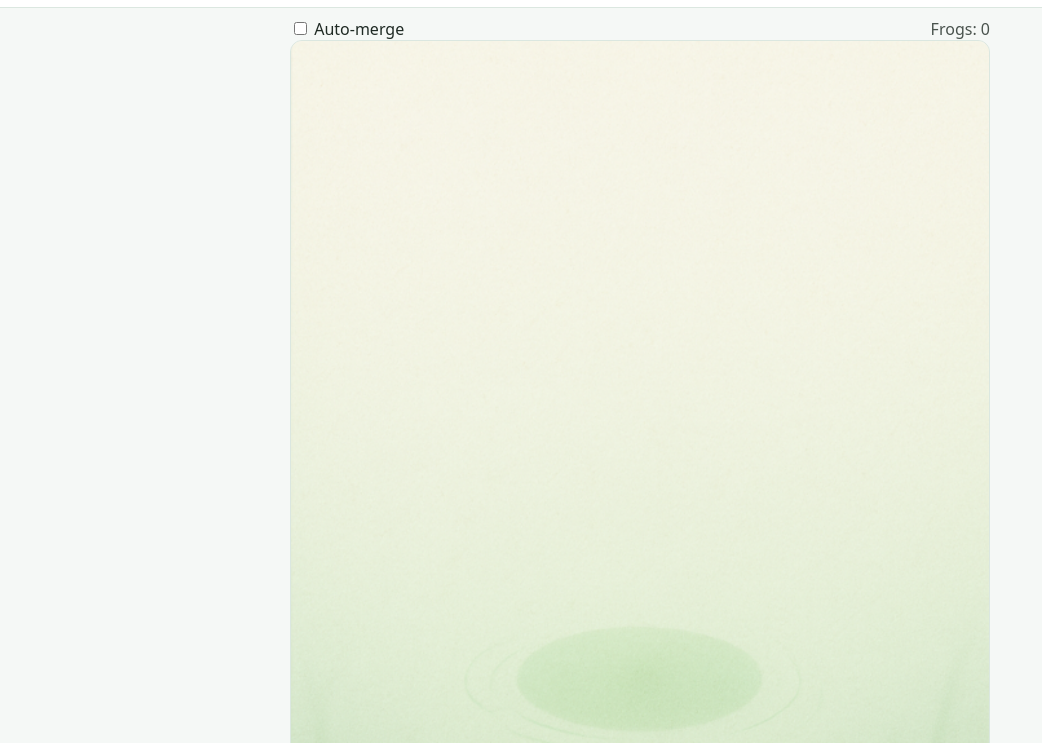
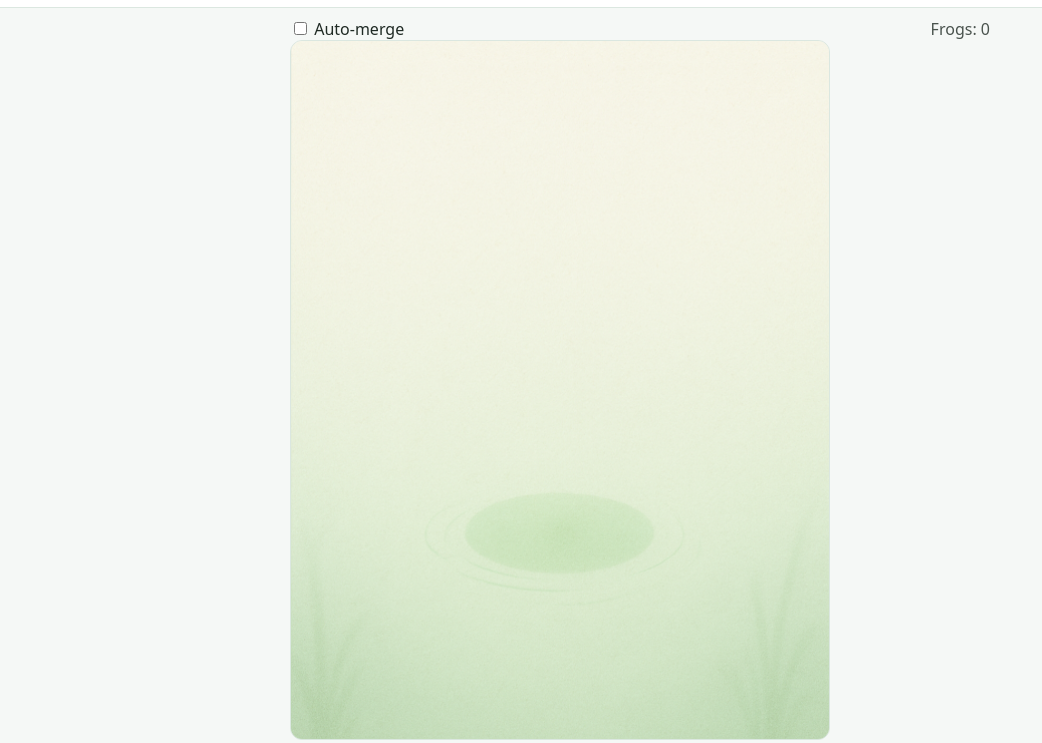
Before and after one commit to MarkNemeth05/Frog-Pod, a plain HTML site: page index.html in a window 1280 px wide. Both pictures are taken after a click on the button "Pond". Shown: the part 42-785 px from the top of the page, without its empty margins (0-1042 px from the left). Drawn offline with Linux system fonts and the light colour scheme.

Commit message:
better picture quality

```diff
--- a/index.html
+++ b/index.html
@@ -67,7 +67,7 @@
         </label>
         <div class="stat">Frogs: <span id="frogCount">0</span></div>
       </div>
-      <canvas id="pondCanvas" width="540" height="700"></canvas>
+      <canvas id="pondCanvas"></canvas>
       <div class="tip">Tip: tap two same-tier frogs to merge</div>
     </section>
 
--- a/main.js
+++ b/main.js
@@ -131,6 +131,18 @@ setInterval(() => { if (document.getElementById('timer-run').classList.contains(
 // ------- Pond / frogs -------
 const canvas = document.getElementById('pondCanvas');
 const ctx = canvas.getContext('2d');
+
+function resizeCanvas() {
+  const ratio = window.devicePixelRatio || 1;
+  const w = 540, h = 700; // logical size
+  canvas.style.width = w + "px";
+  canvas.style.height = h + "px";
+  canvas.width = w * ratio;
+  canvas.height = h * ratio;
+  ctx.setTransform(ratio, 0, 0, ratio, 0, 0);
+}
+resizeCanvas();
+window.addEventListener('resize', resizeCanvas);
 
 let selectedId = null;
 let animReq = null;
```
